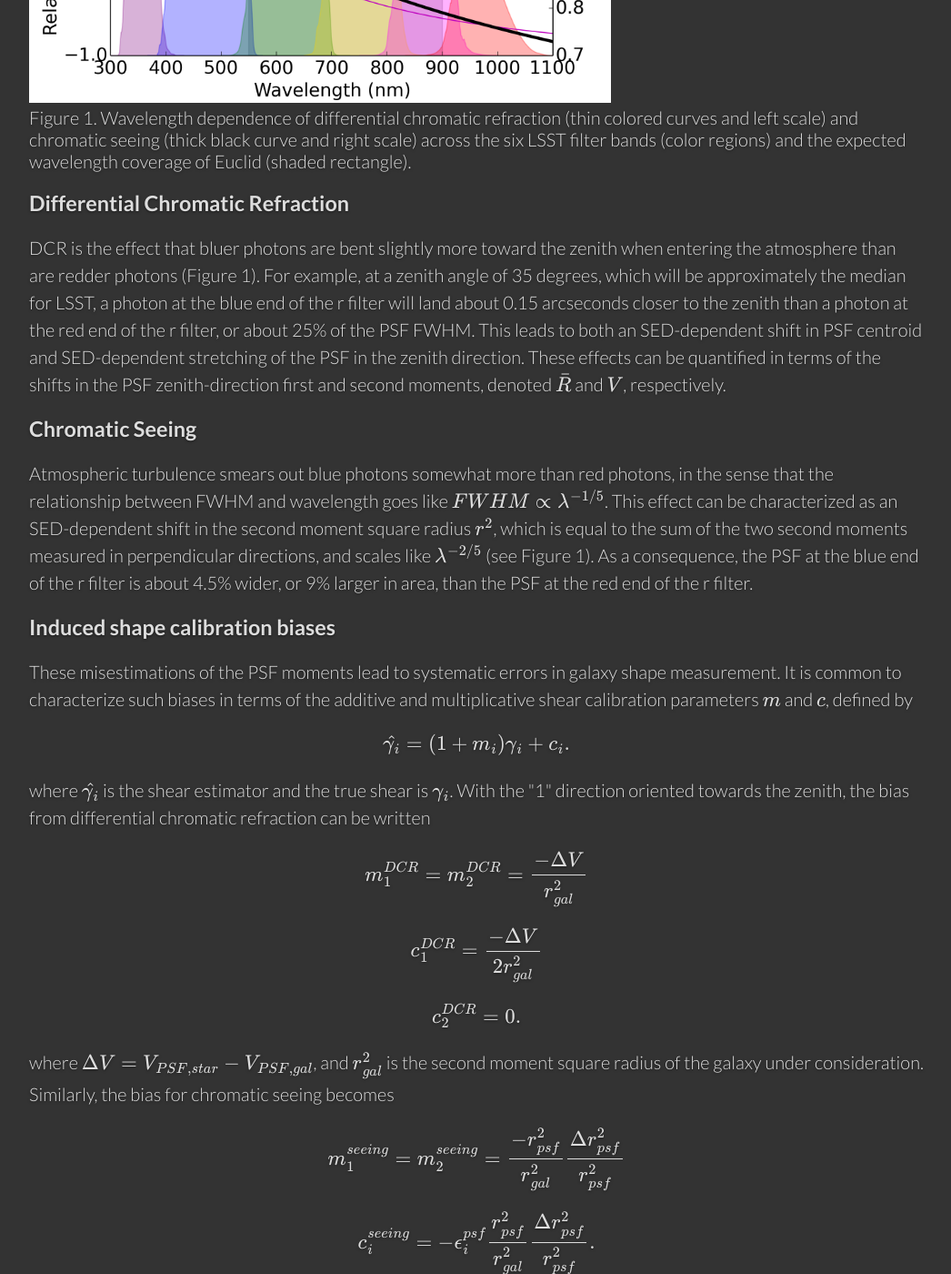
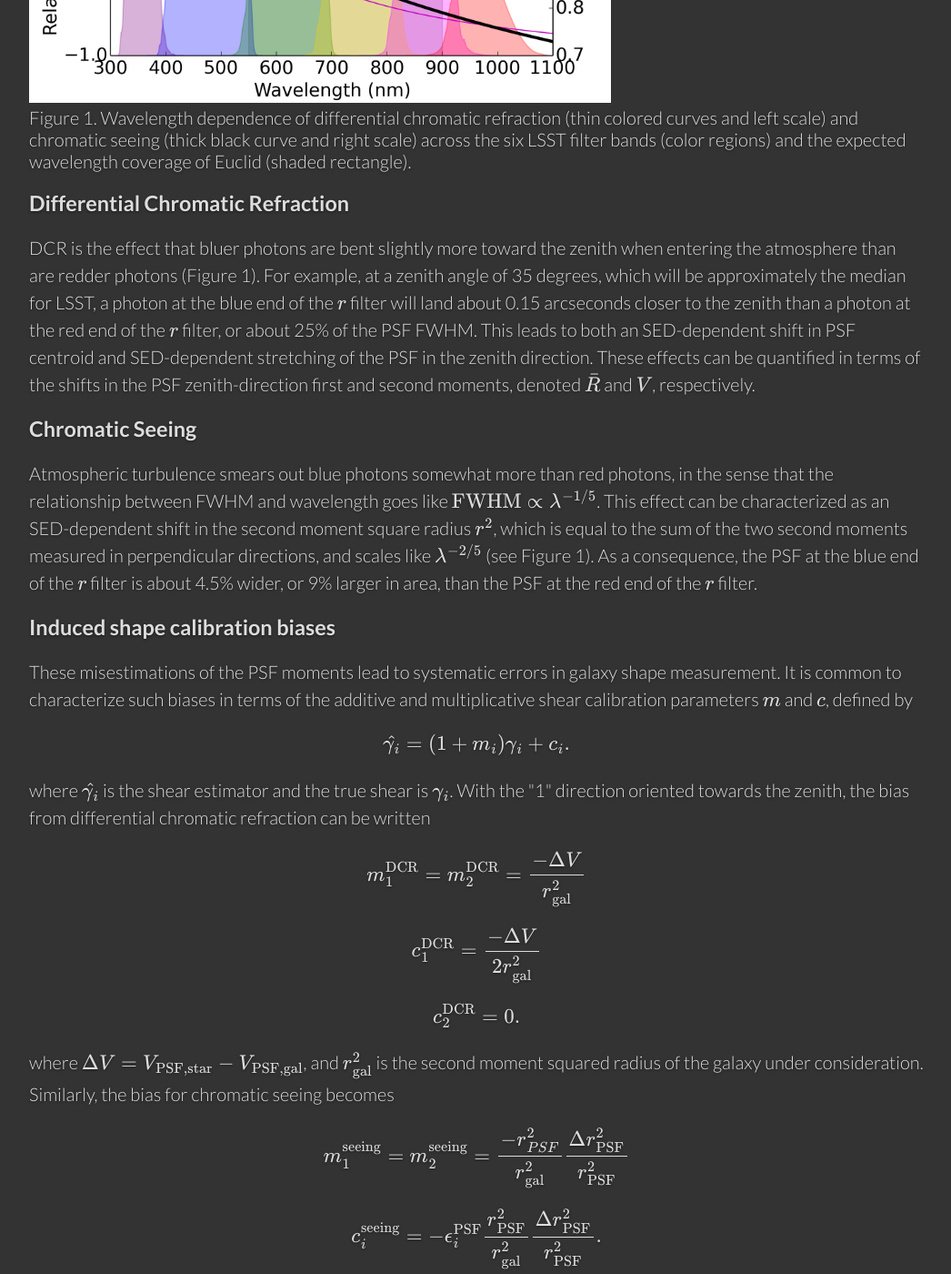
Before and after one commit to LSSTDESC/chroma, a Jekyll site: the page built from index.html, in a window 1280 px wide and 1400 px high, scrolled down 699 px. Shown: the whole window at 91% size, without its empty margins (116-1162 px from the left). Built offline with Jekyll 4.4.1, drawn with Linux system fonts in a browser that asks for light colours; some web fonts are replaced; formulas are drawn with MathJax 3; some of the changed text lies outside the part shown.

Commit message:
update requirements on analytic DCR plots

```diff
--- a/_config.yml
+++ b/_config.yml
@@ -6,6 +6,7 @@
 gauges_id: 503c5af6613f5d0f19000027
 repository: https://github.com/DarkEnergyScienceCollaboration/chroma
 # markdown: redcarpet
+markdown: kramdown
 # pygments: true
 baseurl: /chroma
 url: /chroma
--- a/index.html
+++ b/index.html
@@ -16,22 +16,23 @@
 <p>
 DCR is the effect that bluer photons are bent slightly more toward the zenith when entering the
 atmosphere than are redder photons (Figure 1).  For example, at a zenith angle of 35 degrees, which
-will be approximately the median for LSST, a photon at the blue end of the r filter will land about
-0.15 arcseconds closer to the zenith than a photon at the red end of the r filter, or about 25% of
-the PSF FWHM.  This leads to both an SED-dependent shift in PSF centroid and SED-dependent
-stretching of the PSF in the zenith direction.  These effects can be quantified in terms of the
-shifts in the PSF zenith-direction first and second moments, denoted \(\bar{R}\) and \(V\),
-respectively.
+will be approximately the median for LSST, a photon at the blue end of the \(r\) filter will land
+about 0.15 arcseconds closer to the zenith than a photon at the red end of the \(r\) filter, or
+about 25% of the PSF FWHM.  This leads to both an SED-dependent shift in PSF centroid and
+SED-dependent stretching of the PSF in the zenith direction.  These effects can be quantified in
+terms of the shifts in the PSF zenith-direction first and second moments, denoted \(\bar{R}\) and
+\(V\), respectively.
 </p>
 
 <h3> Chromatic Seeing </h3>
 <p>
 Atmospheric turbulence smears out blue photons somewhat more than red photons, in the sense that
-the relationship between FWHM and wavelength goes like \(FWHM \propto \lambda^{-1/5}\).  This effect
-can be characterized as an SED-dependent shift in the second moment square radius \(r^2\), which is
-equal to the sum of the two second moments measured in perpendicular directions, and scales like
-\(\lambda^{-2/5}\) (see Figure 1).  As a consequence, the PSF at the blue end of the r filter is
-about 4.5% wider, or 9% larger in area, than the PSF at the red end of the r filter.
+the relationship between FWHM and wavelength goes like \(\mathrm{FWHM} \propto \lambda^{-1/5}\).
+This effect can be characterized as an SED-dependent shift in the second moment square radius
+\(r^2\), which is equal to the sum of the two second moments measured in perpendicular directions,
+and scales like \(\lambda^{-2/5}\) (see Figure 1).  As a consequence, the PSF at the blue end of
+the \(r\) filter is about 4.5% wider, or 9% larger in area, than the PSF at the red end of the
+\(r\) filter.
 </p>
 
 <h3>Induced shape calibration biases</h3>
@@ -43,15 +44,15 @@
 where \(\hat{\gamma_i}\) is the shear estimator and the true shear is \(\gamma_i\).
 With the "1" direction oriented towards the zenith, the bias from differential chromatic refraction
 can be written
-\[m_1^{DCR} = m_2^{DCR} = \frac{- \Delta V}{r^2_{gal}} \]
-\[c_1^{DCR} = \frac{- \Delta V}{2r^2_{gal}} \]
-\[c_2^{DCR} = 0.\]
-where \(\Delta V = V_{PSF, star} - V_{PSF, gal}\), and \(r^2_{gal}\) is the second moment square
-radius of the galaxy under consideration.
+\[m_1^\mathrm{DCR} = m_2^\mathrm{DCR} = \frac{- \Delta V}{r^2_\mathrm{gal}} \]
+\[c_1^\mathrm{DCR} = \frac{- \Delta V}{2r^2_\mathrm{gal}} \]
+\[c_2^\mathrm{DCR} = 0.\]
+where \(\Delta V = V_\mathrm{PSF, star} - V_\mathrm{PSF, gal}\), and \(r^2_\mathrm{gal}\) is the
+second moment squared radius of the galaxy under consideration.
 Similarly, the bias for chromatic seeing becomes
-\[m_1^{seeing} = m_2^{seeing} = \frac{-r^2_{psf}}{r^2_{gal}}\frac{\Delta r^2_{psf}}{r^2_{psf}}\]
-\[c_i^{seeing} = -\epsilon_i^{psf}\frac{r^2_{psf}}{r^2_{gal}}\frac{\Delta r^2_{psf}}{r^2_{psf}}.\]
-where \(\Delta r^2_{psf} = r^2_{PSF, star} - r^2_{PSF, gal}\) and \(\epsilon_i^{psf}\) is the
+\[m_1^\mathrm{seeing} = m_2^\mathrm{seeing} = \frac{-r^2_{PSF}}{r^2_\mathrm{gal}}\frac{\Delta r^2_\mathrm{PSF}}{r^2_\mathrm{PSF}}\]
+\[c_i^\mathrm{seeing} = -\epsilon_i^\mathrm{PSF}\frac{r^2_\mathrm{PSF}}{r^2_\mathrm{gal}}\frac{\Delta r^2_\mathrm{PSF}}{r^2_\mathrm{PSF}}.\]
+where \(\Delta r^2_\mathrm{PSF} = r^2_\mathrm{PSF, star} - r^2_\mathrm{PSF, gal}\) and \(\epsilon_i^\mathrm{PSF}\) is the
 (usually small) ellipticity of the PSF.
 
 For LSST, the requirements are approximately to keep \(|m|\) and \(|c|\) below 0.003 and 0.0015,
```
Also changed, not shown: galsim/index.md (+1 -1 lines), results/analytic.md (+2 -3 lines), img/Rbar.LSST_r.png, img/V.LSST_r.png.
